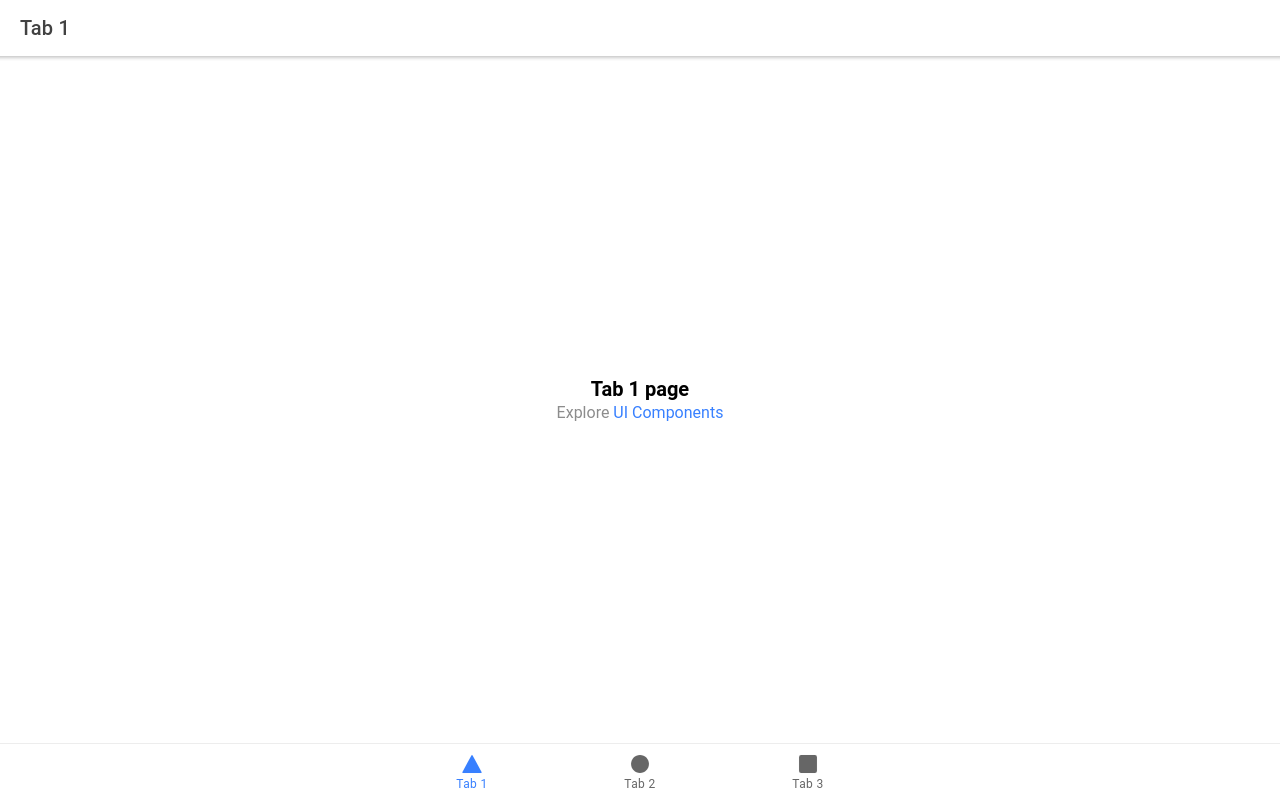
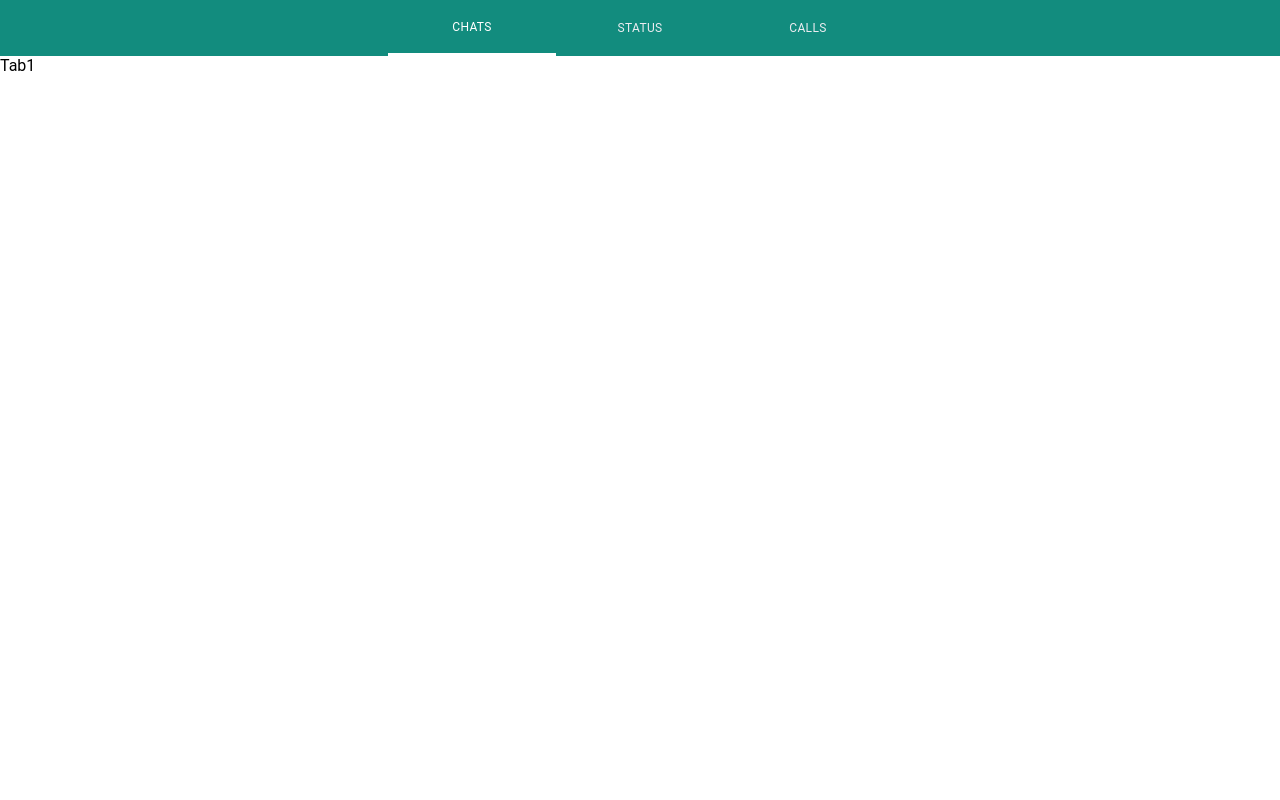
Before and after one commit to skiran017/whatsapp-clone, a React (Create React App) app: page /tab1 in a window 1280 px wide. Built offline with nearby package versions, Linux system fonts and the light colour scheme.

Commit message:
global state and whatsApp tab menu
-using useReducer and context created State.jsx file
-whatsApp  tabs menu

```diff
--- /dev/null
+++ b/src/App.css
@@ -0,0 +1,11 @@
+.menu-bar {
+  --background: #128c7e;
+  --color: #ebecf0;
+  border: none;
+}
+.tabButton {
+  --color-selected: white;
+}
+.tab-selected {
+  border-bottom: 3px solid white;
+}
--- a/src/App.tsx
+++ b/src/App.jsx
@@ -7,13 +7,14 @@ import {
   IonTabBar,
   IonTabButton,
   IonTabs,
-  setupIonicReact
+  setupIonicReact,
 } from '@ionic/react';
 import { IonReactRouter } from '@ionic/react-router';
 import { ellipse, square, triangle } from 'ionicons/icons';
 import Tab1 from './pages/Tab1';
 import Tab2 from './pages/Tab2';
 import Tab3 from './pages/Tab3';
+import './App.css';
 
 /* Core CSS required for Ionic components to work properly */
 import '@ionic/react/css/core.css';
@@ -36,7 +37,7 @@ import './theme/variables.css';
 
 setupIonicReact();
 
-const App: React.FC = () => (
+const App = () => (
   <IonApp>
     <IonReactRouter>
       <IonTabs>
@@ -54,18 +55,15 @@ const App: React.FC = () => (
             <Redirect to="/tab1" />
           </Route>
         </IonRouterOutlet>
-        <IonTabBar slot="bottom">
-          <IonTabButton tab="tab1" href="/tab1">
-            <IonIcon icon={triangle} />
-            <IonLabel>Tab 1</IonLabel>
+        <IonTabBar className="menu-bar" slot="top">
+          <IonTabButton tab="tab1" href="/tab1" className="tabButton">
+            <IonLabel>CHATS</IonLabel>
           </IonTabButton>
-          <IonTabButton tab="tab2" href="/tab2">
-            <IonIcon icon={ellipse} />
-            <IonLabel>Tab 2</IonLabel>
+          <IonTabButton tab="tab2" href="/tab2" className="tabButton">
+            <IonLabel>STATUS</IonLabel>
           </IonTabButton>
-          <IonTabButton tab="tab3" href="/tab3">
-            <IonIcon icon={square} />
-            <IonLabel>Tab 3</IonLabel>
+          <IonTabButton tab="tab3" href="/tab3" className="tabButton">
+            <IonLabel>CALLS</IonLabel>
           </IonTabButton>
         </IonTabBar>
       </IonTabs>
--- /dev/null
+++ b/src/State.jsx
@@ -0,0 +1,35 @@
+import React, { createContext, useReducer } from 'react';
+
+let AppContext = createContext({});
+
+const initialState = {
+  appName: 'WhatsApp',
+};
+
+let reducer = (state, action) => {
+  switch (action.type) {
+    case 'setAppName': {
+      return {
+        ...state,
+        appName: action.payload.appName,
+      };
+    }
+
+    default:
+      break;
+  }
+};
+
+const AppContextProvider = (props) => {
+  const appState = {
+    ...initialState,
+  };
+  let [state, dispatch] = useReducer(reducer, appState);
+  let value = { state, dispatch };
+
+  return (
+    <AppContext.Provider value={value}>{props.children}</AppContext.Provider>
+  );
+};
+
+export { AppContext, AppContextProvider };
--- a/src/index.tsx
+++ b/src/index.tsx
@@ -1,22 +1,20 @@
 import React from 'react';
 import ReactDOM from 'react-dom';
-import App from './App';
+import App from './App.jsx';
 import * as serviceWorkerRegistration from './serviceWorkerRegistration';
-import reportWebVitals from './reportWebVitals';
 
-ReactDOM.render(
-  <React.StrictMode>
-    <App />
-  </React.StrictMode>,
-  document.getElementById('root')
-);
+import { AppContextProvider } from './State';
 
-// If you want your app to work offline and load faster, you can change
-// unregister() to register() below. Note this comes with some pitfalls.
-// Learn more about service workers: https://cra.link/PWA
+
+//HOC which has state management
+const RootComponent = () => {
+  return (
+    <AppContextProvider>
+      <App />
+    </AppContextProvider>
+  );
+};
+
+ReactDOM.render(<RootComponent />, document.getElementById('root'));
+
 serviceWorkerRegistration.unregister();
-
-// If you want to start measuring performance in your app, pass a function
-// to log results (for example: reportWebVitals(console.log))
-// or send to an analytics endpoint. Learn more: https://bit.ly/CRA-vitals
-reportWebVitals();
--- /dev/null
+++ b/src/pages/Tab1.jsx
@@ -0,0 +1,24 @@
+import React, { useContext } from 'react';
+import {
+  IonButton,
+  IonContent,
+  IonHeader,
+  IonPage,
+  IonTitle,
+  IonToolbar,
+} from '@ionic/react';
+import ExploreContainer from '../components/ExploreContainer';
+import './Tab1.css';
+import { AppContext } from '../State';
+
+const Tab1 = () => {
+  const { state, dispatch } = useContext(AppContext);
+
+  return (
+    <IonPage>
+      <IonContent fullscreen>Tab1</IonContent>
+    </IonPage>
+  );
+};
+
+export default Tab1;
--- a/src/pages/Tab1.tsx
+++ /dev/null
@@ -1,25 +0,0 @@
-import { IonContent, IonHeader, IonPage, IonTitle, IonToolbar } from '@ionic/react';
-import ExploreContainer from '../components/ExploreContainer';
-import './Tab1.css';
-
-const Tab1: React.FC = () => {
-  return (
-    <IonPage>
-      <IonHeader>
-        <IonToolbar>
-          <IonTitle>Tab 1</IonTitle>
-        </IonToolbar>
-      </IonHeader>
-      <IonContent fullscreen>
-        <IonHeader collapse="condense">
-          <IonToolbar>
-            <IonTitle size="large">Tab 1</IonTitle>
-          </IonToolbar>
-        </IonHeader>
-        <ExploreContainer name="Tab 1 page" />
-      </IonContent>
-    </IonPage>
-  );
-};
-
-export default Tab1;
--- /dev/null
+++ b/src/pages/Tab2.jsx
@@ -0,0 +1,21 @@
+import {
+  IonContent,
+  IonHeader,
+  IonPage,
+  IonTitle,
+  IonToolbar,
+} from '@ionic/react';
+import ExploreContainer from '../components/ExploreContainer';
+import './Tab2.css';
+
+const Tab2 = () => {
+  return (
+    <IonPage>
+      <IonContent fullscreen>
+        <ExploreContainer name="Tab 2 page" />
+      </IonContent>
+    </IonPage>
+  );
+};
+
+export default Tab2;
--- a/src/pages/Tab2.tsx
+++ /dev/null
@@ -1,25 +0,0 @@
-import { IonContent, IonHeader, IonPage, IonTitle, IonToolbar } from '@ionic/react';
-import ExploreContainer from '../components/ExploreContainer';
-import './Tab2.css';
-
-const Tab2: React.FC = () => {
-  return (
-    <IonPage>
-      <IonHeader>
-        <IonToolbar>
-          <IonTitle>Tab 2</IonTitle>
-        </IonToolbar>
-      </IonHeader>
-      <IonContent fullscreen>
-        <IonHeader collapse="condense">
-          <IonToolbar>
-            <IonTitle size="large">Tab 2</IonTitle>
-          </IonToolbar>
-        </IonHeader>
-        <ExploreContainer name="Tab 2 page" />
-      </IonContent>
-    </IonPage>
-  );
-};
-
-export default Tab2;
--- /dev/null
+++ b/src/pages/Tab3.jsx
@@ -0,0 +1,21 @@
+import {
+  IonContent,
+  IonHeader,
+  IonPage,
+  IonTitle,
+  IonToolbar,
+} from '@ionic/react';
+import ExploreContainer from '../components/ExploreContainer';
+import './Tab3.css';
+
+const Tab3 = () => {
+  return (
+    <IonPage>
+      <IonContent fullscreen>
+        <ExploreContainer name="Tab 3 page" />
+      </IonContent>
+    </IonPage>
+  );
+};
+
+export default Tab3;
--- a/src/pages/Tab3.tsx
+++ /dev/null
@@ -1,25 +0,0 @@
-import { IonContent, IonHeader, IonPage, IonTitle, IonToolbar } from '@ionic/react';
-import ExploreContainer from '../components/ExploreContainer';
-import './Tab3.css';
-
-const Tab3: React.FC = () => {
-  return (
-    <IonPage>
-      <IonHeader>
-        <IonToolbar>
-          <IonTitle>Tab 3</IonTitle>
-        </IonToolbar>
-      </IonHeader>
-      <IonContent fullscreen>
-        <IonHeader collapse="condense">
-          <IonToolbar>
-            <IonTitle size="large">Tab 3</IonTitle>
-          </IonToolbar>
-        </IonHeader>
-        <ExploreContainer name="Tab 3 page" />
-      </IonContent>
-    </IonPage>
-  );
-};
-
-export default Tab3;
```
